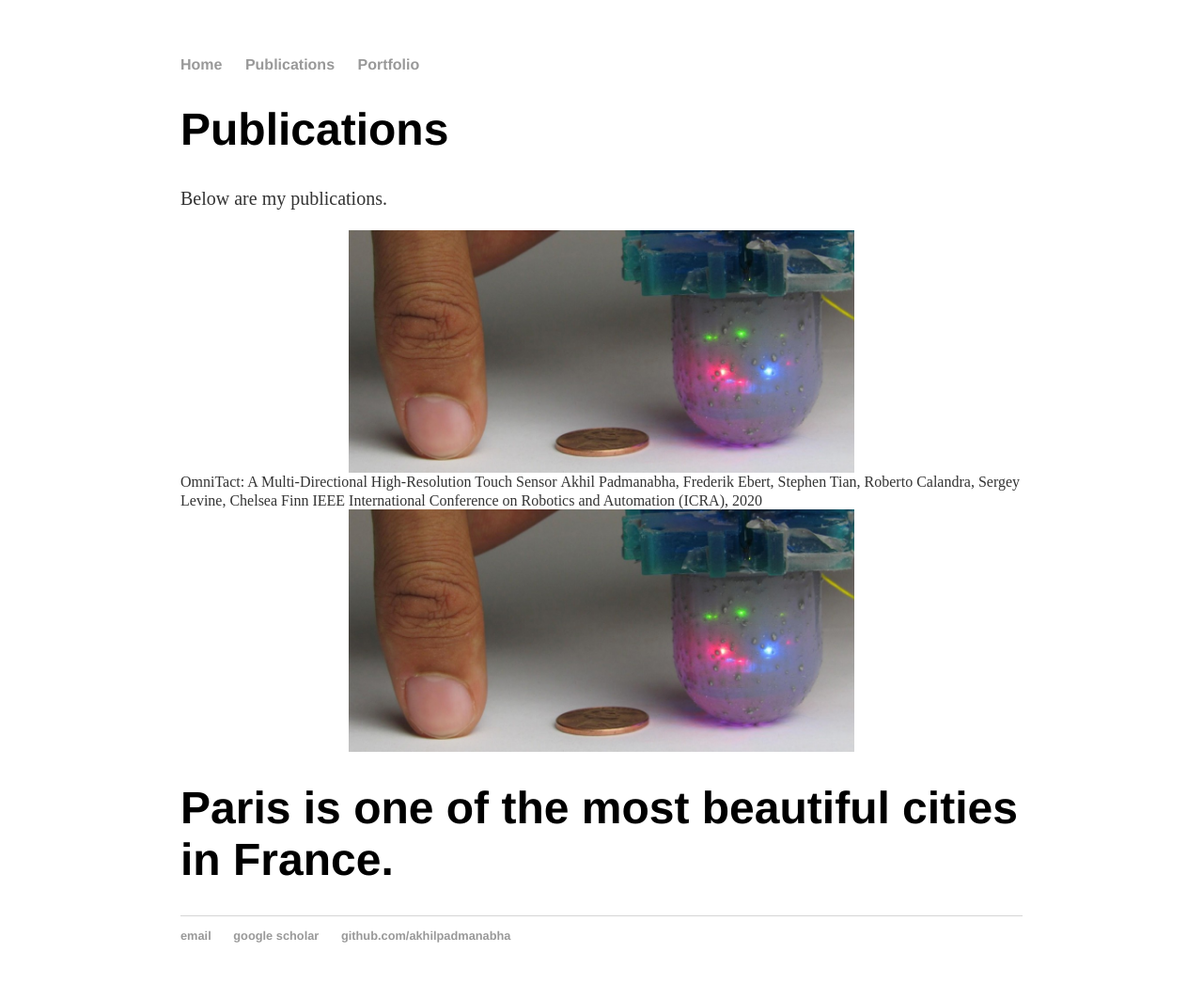
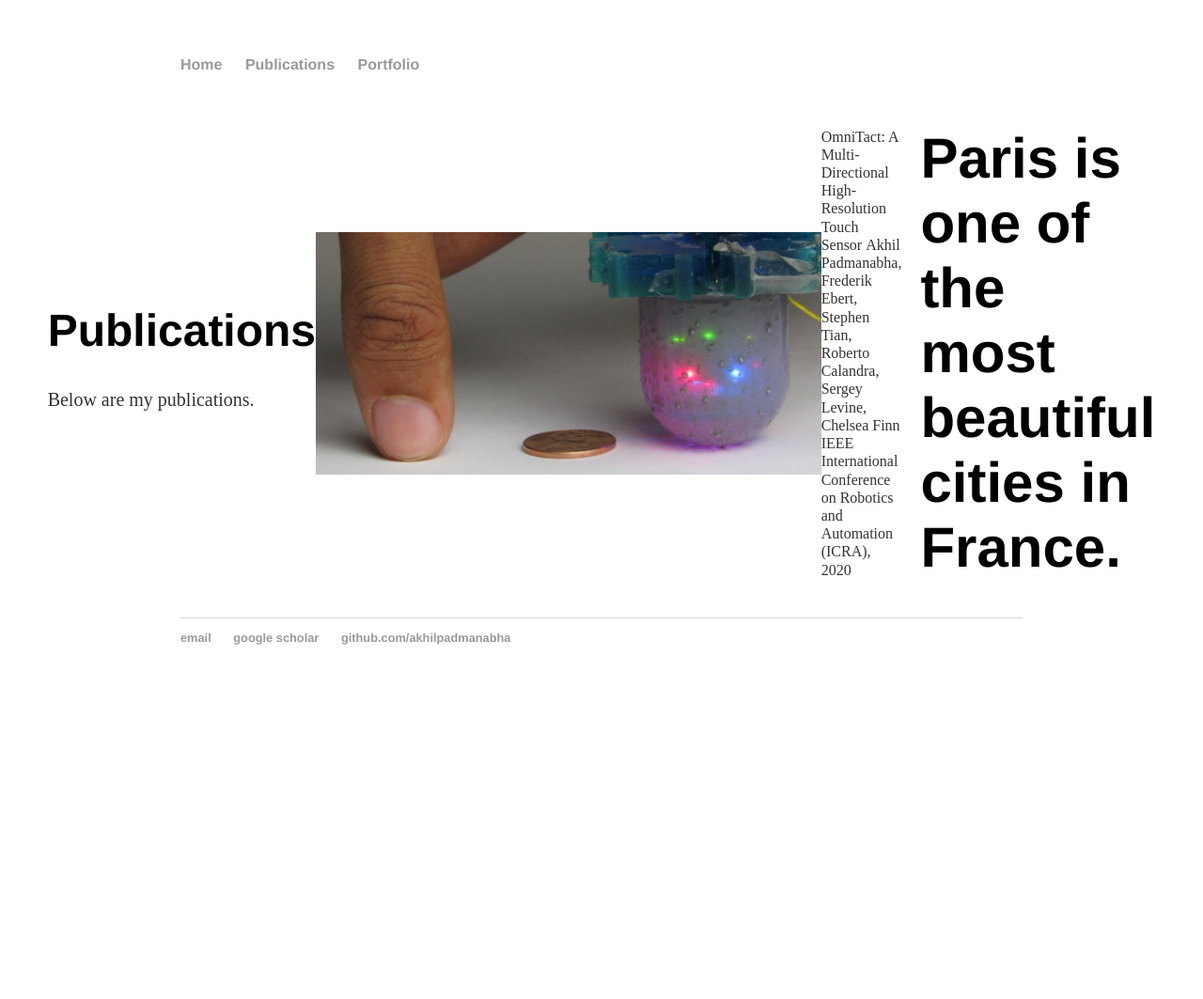
Before and after one commit to akhilpadmanabha/akhilpadmanabha.github.io, a Jekyll site: the page built from publications/index.html, in a window 1280 px wide. Shown: the whole page at 94% size. Built offline with Jekyll 4.4.1, drawn with Linux system fonts in a browser that asks for light colours; after the commit the page ends 900 px from its top, so only the background shows below that.

Commit message:
added text to image

```diff
--- a/css/main.css
+++ b/css/main.css
@@ -61,3 +61,22 @@
 margin-right: auto;
 
 }
+
+.container {
+  display: flex;
+  align-items: center;
+  justify-content: center
+}
+
+img {
+  max-width: 100%
+}
+
+.image {
+  flex-basis: 40%
+}
+
+.text {
+  font-size: 20px;
+  padding-left: 20px;
+}
```
